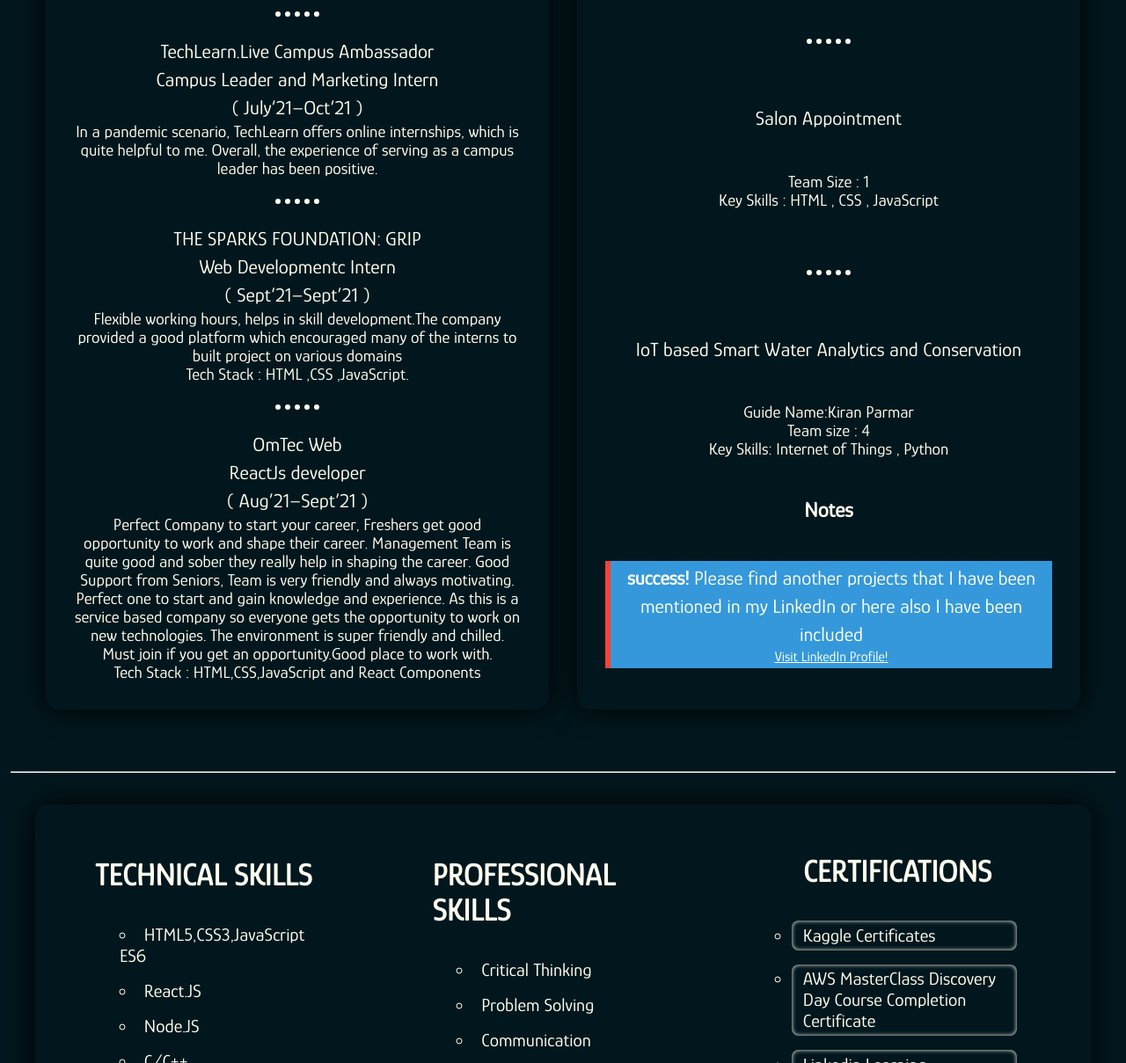
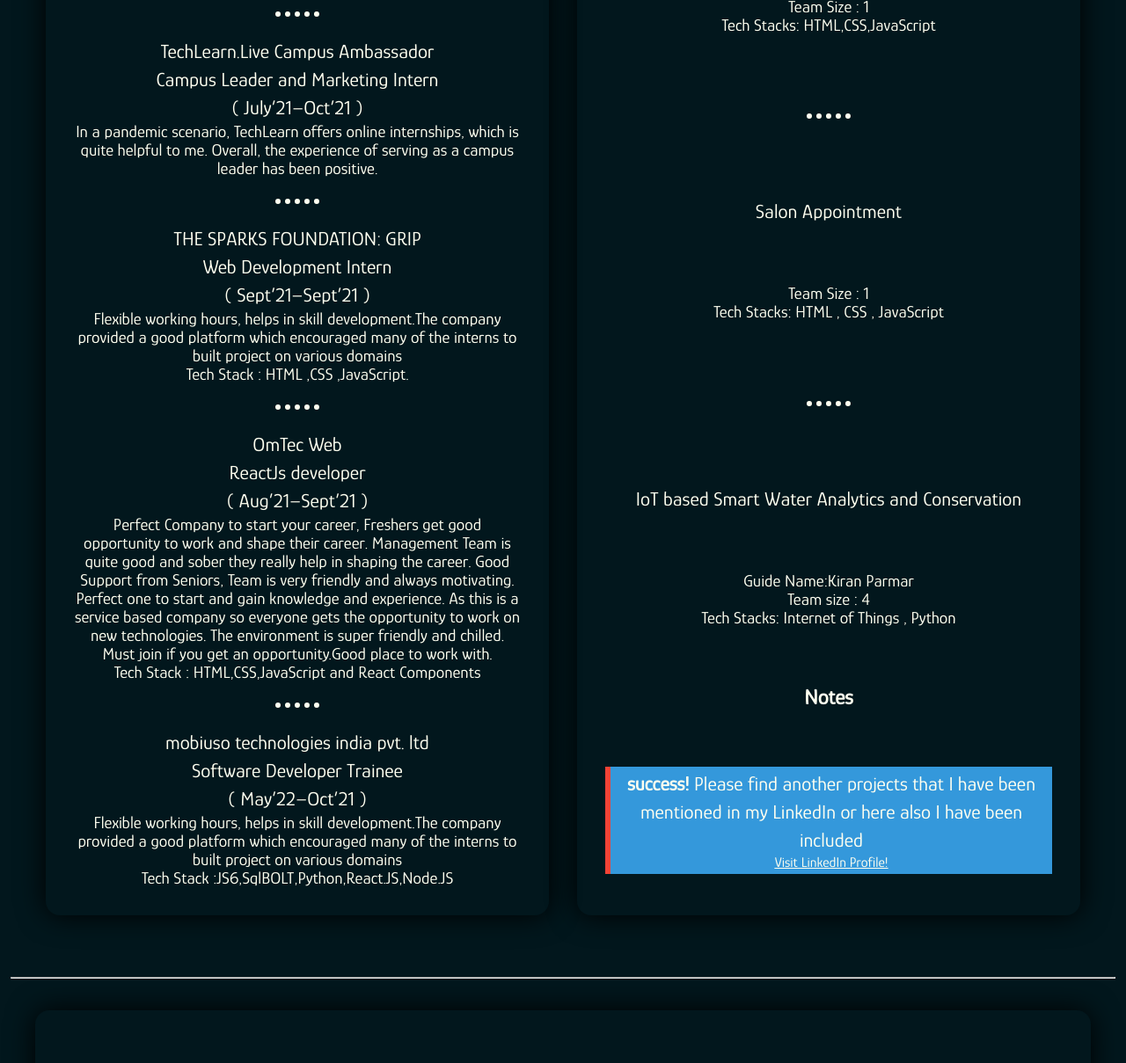
Before and after one commit to RenishSalakhana/My-Portfolio, a plain HTML site: page index.html in a window 1280 px wide. Shown: the part 1951-3160 px from the top of the page at 88% size. Drawn offline with Linux system fonts and the light colour scheme.

Commit message:
Update index.html

```diff
--- a/index.html
+++ b/index.html
@@ -109,7 +109,7 @@
                     </ul>
                     <hr class="dots">
                     <p>THE SPARKS FOUNDATION: GRIP</p>
-                    <p>Web Developmentc Intern</p>
+                    <p>Web Development Intern</p>
                     <p>( Sept’21–Sept’21 )</p>
                     <ul>
                         <li>Flexible working hours, helps in skill development.The company provided a good platform which encouraged many of the interns to built project on various domains</li>
@@ -129,6 +129,14 @@
                             Must join if you get an opportunity.Good place to work with.</li>
                         <li>Tech Stack : HTML,CSS,JavaScript and React Components</li>
                     </ul>
+                    <hr class="dots">
+                    <p>mobiuso technologies india pvt. ltd</p>
+                    <p>Software Developer Trainee</p>
+                    <p>( May’22–Oct’21 )</p>
+                    <ul>
+                        <li>Flexible working hours, helps in skill development.The company provided a good platform which encouraged many of the interns to built project on various domains</li>
+                        <li>Tech Stack :JS6,SqlBOLT,Python,React.JS,Node.JS</li>
+                    </ul>
                 </div>
                 <div class="experience-card">
                     <span><h1>PERSONAL PROJECT</h1></span>
@@ -140,7 +148,7 @@
                             Team Size : 1
                         </li>
                         <li>
-                            Key Skills: HTML,CSS,JavaScript
+                            Tech Stacks: HTML,CSS,JavaScript
                         </li>
                     </ul>
                     <hr class="dots">
@@ -148,7 +156,7 @@
 
                     <ul>
                         <li>Team Size : 1</li>
-                        <li>Key Skills : HTML , CSS , JavaScript</li>
+                        <li>Tech Stacks: HTML , CSS , JavaScript</li>
                     </ul>
                     <hr class="dots">
                     <p>IoT based Smart Water Analytics and Conservation</p>
@@ -156,7 +164,7 @@
                     <ul>
                         <li>Guide Name:Kiran Parmar</li>
                         <li>Team size : 4</li>
-                        <li>Key Skills: Internet of Things , Python</li>
+                        <li>Tech Stacks: Internet of Things , Python</li>
                     </ul>
                     <h2>Notes</h2>
                        <div class="danger">
```
